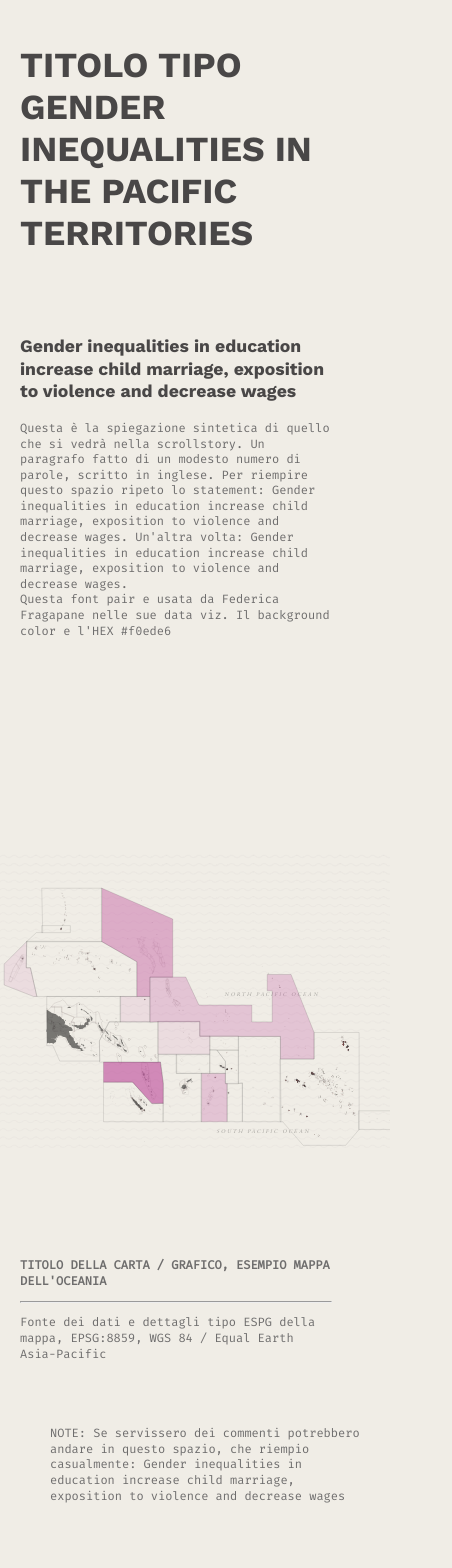
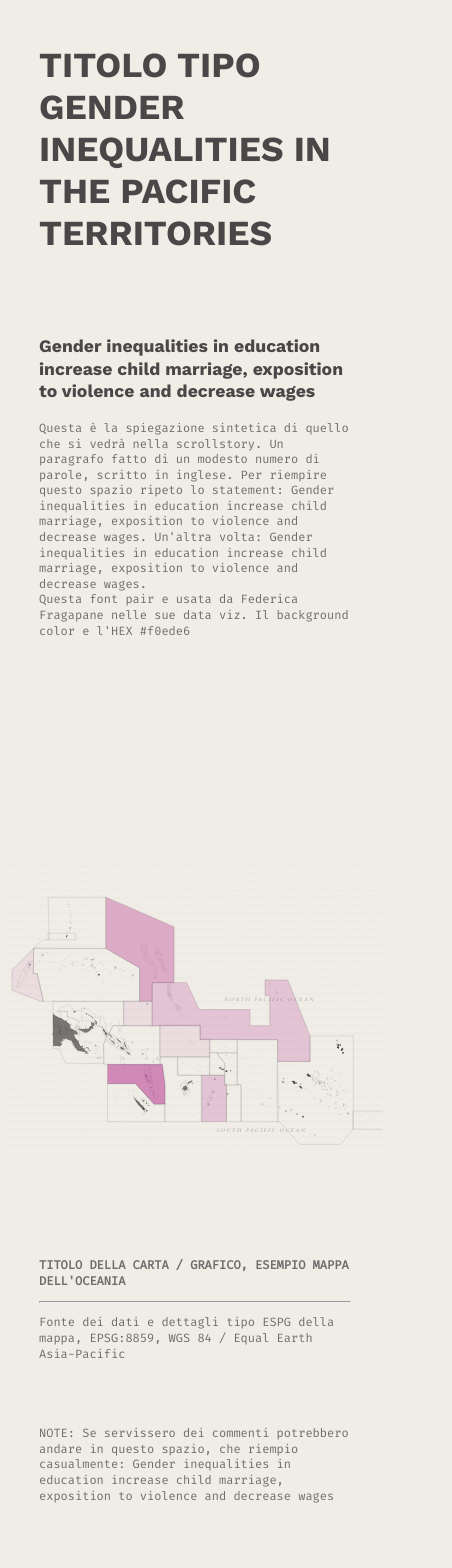
Before and after one commit to comunidados/pacific-territories-gender-inequalities, a React (Create React App) app: page / in a window 390 px wide. Shown: the top 1568 px of the page, 452 px wide, since content can reach past the window. Built offline with nearby package versions, Linux system fonts and the light colour scheme.

Commit message:
20240612 arch v02 - mobile fix

```diff
--- a/src/App.css
+++ b/src/App.css
@@ -2,34 +2,42 @@
   font-family: 'Karla-Italic';
   src: url('./fonts/Karla-Italic-VariableFont_wght.ttf') format('opentype');
 }
+
 @font-face {
   font-family: 'Karla';
   src: url('./fonts/Karla-VariableFont_wght.ttf') format('opentype');
 }
+
 @font-face {
   font-family: 'Sabon-bold';
   src: url('./fonts/SabonLTStd-Bold.otf') format('opentype');
 }
+
 @font-face {
   font-family: 'Sabon';
   src: url('./fonts/SabonMTStd-Regular.otf') format('opentype');
 }
+
 @font-face {
   font-family: 'FiraMono-Bold';
   src: url('./fonts/FiraMono-Bold.ttf') format('opentype');
 }
+
 @font-face {
   font-family: 'FiraMono-Medium';
   src: url('./fonts/FiraMono-Medium.ttf') format('opentype');
 }
+
 @font-face {
   font-family: 'FiraMono-Regular';
   src: url('./fonts/FiraMono-Regular.ttf') format('opentype');
 }
+
 @font-face {
   font-family: 'WorkSans';
   src: url('./fonts/WorkSans-VariableFont_wght.ttf') format('opentype');
 }
+
 @font-face {
   font-family: 'WorkSans-Italic';
   src: url('./fonts/WorkSans-Italic-VariableFont_wght.ttf') format('opentype');
@@ -64,18 +72,21 @@ h1 {
   color: #494747;
   font-size: 2.2em;
 }
+
 h3 {
   font-family: "WorkSans", sans;
   color: #494747;
   font-size: 1.1em;
   line-height: 1.3;
 }
+
 h4 {
   font-family: "WorkSans", sans;
   color: #494747;
   font-size: 1.0em;
   line-height: 1.3;
 }
+
 p {
   font-family: "FiraMono-Regular", sans;
   color: #6e6d6d;
@@ -127,6 +138,10 @@ svg {
   }
 }
 
+button:hover{
+  border-width: 2px !important;
+}
+
 #circleback {
   fill: rgba(255, 255, 255, 0);
   stroke: #c0bdbd;
@@ -160,7 +175,7 @@ svg {
   font-size: 2em;
 }
 
-.year{
+.year {
   font-size: 2em;
 }
 
@@ -169,16 +184,19 @@ svg {
 .maphid text {
   visibility: hidden;
 }
+
 .maphid:hover text {
   visibility: visible;
   font-size: 14px;
   color: #6e6d6d;
 }
+
 .maphidT {
   font-family: "WorkSans", serif;
   font-weight: bold;
   font-size: 16px;
 }
+
 .terr {
   fill: rgba(255, 255, 255, 0);
   stroke: #232222;
@@ -186,32 +204,37 @@ svg {
   stroke-linecap: square;
   stroke-linejoin: bevel;
 }
+
 .terr:hover {
   stroke: #232222;
   stroke-width: 4px;
   z-index: 1 !important;
 }
-.terr_none{
+
+.terr_none {
   fill: none;
   stroke: #494747;
   stroke-width: 0.25;
   stroke-linecap: square;
   stroke-linejoin: bevel;
 }
-.base{
+
+.base {
   fill: rgba(255, 255, 255, 0);
   stroke: #6b6969;
   stroke-width: 0.12;
   stroke-linecap: square;
   stroke-linejoin: bevel;
 }
-.baseterr{
+
+.baseterr {
   fill: rgba(0, 0, 0, 0.5);
   stroke: #6b6969;
   stroke-width: 0;
   stroke-linecap: square;
   stroke-linejoin: bevel;
 }
+
 .label {
   font-family: "Sabon", sans-serif;
   font-style: italic;
@@ -221,30 +244,38 @@ svg {
   opacity: 0.3;
 
 }
+
 .wave {
   fill: rgba(206, 203, 203, 0.15);
 }
+
 .exhigh {
   fill: rgba(189, 73, 154, 0.6);
 }
+
 .high {
   fill: rgba(189, 73, 154, 0.5);
 }
+
 .discr {
   fill: rgba(189, 73, 154, 0.4);
 }
+
 .medium {
   fill: rgba(189, 73, 154, 0.25);
 }
+
 .low {
   fill: rgba(189, 73, 154, 0.1);
 }
+
 /* END MAP */
 /* /////// */
 
 .mapchartlinetitle {
   font-size: 0.85em;
-  color: #494747;;
+  color: #494747;
+  ;
 }
 
 .modal-backdrop {
@@ -272,14 +303,20 @@ svg {
 
   .header {
     align-items: initial !important;
-  align-items: flex-start !important;
     flex-direction: column !important;
   }
+
   .title {
     width: 80vw !important;
+    margin: auto;
+    padding: 20px !important;
   }
+
   .statement {
     width: 80vw !important;
+    margin: auto;
+    padding: 20px !important;
+
   }
 
 
@@ -289,6 +326,7 @@ svg {
     font-size: 24px;
     width: 100%;
   }
+
   /* END MAP */
   /* /////// */
 
@@ -298,12 +336,15 @@ svg {
     flex-direction: column !important;
     max-height: unset !important;
   }
+
   .mapchartline svg {
     width: 100% !important;
   }
+
   .mapchartline text {
     font-size: 1.4em;
   }
+
   .mapchartlinetitle {
     font-size: 0.75em;
   }
@@ -314,4 +355,12 @@ svg {
     flex-direction: column;
   }
 
+  .buttonmodal {
+    margin: 3px !important;
   }
+
+  svg {
+    max-width: 375px;
+  }
+
+}
--- a/src/components/modal.js
+++ b/src/components/modal.js
@@ -94,6 +94,7 @@ export default function AlertDialog() {
             <React.Fragment>
                 <Button
                     onClick={handleClickOpen1}
+                    className='buttonmodal'
                     style={{ border: "1px solid #000000", fontFamily: "WorkSans", color: "#494747" }}
                 >
                     KIRIBATI
@@ -110,7 +111,8 @@ export default function AlertDialog() {
                             maxHeight: "80%",
                             backgroundColor: "#f0ede6",
                             boxShadow: "none",
-                            border: "1px solid #6e6d6d"
+                            border: "1px solid #6e6d6d",
+                            margin:"10px"
                         },
                     }}
                 >
@@ -133,6 +135,7 @@ export default function AlertDialog() {
             <React.Fragment>
                 <Button
                     onClick={handleClickOpen2}
+                    className='buttonmodal'
                     style={{ border: "1px solid #000000", fontFamily: "WorkSans", color: "#494747" }}
                 >
                     MARSHALL ISLANDS
@@ -149,7 +152,8 @@ export default function AlertDialog() {
                             maxHeight: "80%",
                             backgroundColor: "#f0ede6",
                             boxShadow: "none",
-                            border: "1px solid #6e6d6d"
+                            border: "1px solid #6e6d6d",
+                            margin:"10px"
                         },
                     }}
                 >
@@ -170,6 +174,7 @@ export default function AlertDialog() {
             <React.Fragment>
                 <Button
                     onClick={handleClickOpen3}
+                    className='buttonmodal'
                     style={{ border: "1px solid #000000", fontFamily: "WorkSans", color: "#494747" }}
                 >
                     NAURU
@@ -186,7 +191,8 @@ export default function AlertDialog() {
                             maxHeight: "80%",
                             backgroundColor: "#f0ede6",
                             boxShadow: "none",
-                            border: "1px solid #6e6d6d"
+                            border: "1px solid #6e6d6d",
+                            margin:"10px"
                         },
                     }}
                 >
@@ -207,6 +213,7 @@ export default function AlertDialog() {
             <React.Fragment>
                 <Button
                     onClick={handleClickOpen4}
+                    className='buttonmodal'
                     style={{ border: "1px solid #000000", fontFamily: "WorkSans", color: "#494747" }}
                 >
                     PALAU
@@ -223,7 +230,8 @@ export default function AlertDialog() {
                             maxHeight: "80%",
                             backgroundColor: "#f0ede6",
                             boxShadow: "none",
-                            border: "1px solid #6e6d6d"
+                            border: "1px solid #6e6d6d",
+                            margin:"10px"
                         },
                     }}
                 >
@@ -244,6 +252,7 @@ export default function AlertDialog() {
             <React.Fragment>
                 <Button
                     onClick={handleClickOpen5}
+                    className='buttonmodal'
                     style={{ border: "1px solid #000000", fontFamily: "WorkSans", color: "#494747" }}
                 >
                     TONGA
@@ -260,7 +269,8 @@ export default function AlertDialog() {
                             maxHeight: "80%",
                             backgroundColor: "#f0ede6",
                             boxShadow: "none",
-                            border: "1px solid #6e6d6d"
+                            border: "1px solid #6e6d6d",
+                            margin:"10px"
                         },
                     }}
                 >
@@ -282,6 +292,7 @@ export default function AlertDialog() {
             <React.Fragment>
                 <Button
                     onClick={handleClickOpen6}
+                    className='buttonmodal'
                     style={{ border: "1px solid #000000", fontFamily: "WorkSans", color: "#494747" }}
                 >
                     TUVALU
@@ -298,7 +309,8 @@ export default function AlertDialog() {
                             maxHeight: "80%",
                             backgroundColor: "#f0ede6",
                             boxShadow: "none",
-                            border: "1px solid #6e6d6d"
+                            border: "1px solid #6e6d6d",
+                            margin:"10px"
                         },
                     }}
                 >
@@ -320,6 +332,7 @@ export default function AlertDialog() {
             <React.Fragment>
                 <Button
                     onClick={handleClickOpen7}
+                    className='buttonmodal'
                     style={{ border: "1px solid #000000", fontFamily: "WorkSans", color: "#494747" }}
                 >
                     VANUATU
@@ -336,7 +349,8 @@ export default function AlertDialog() {
                             maxHeight: "80%",
                             backgroundColor: "#f0ede6",
                             boxShadow: "none",
-                            border: "1px solid #6e6d6d"
+                            border: "1px solid #6e6d6d",
+                            margin:"10px"
                         },
                     }}
                 >
```
Lines whose indentation alone changed are shown as unchanged.
